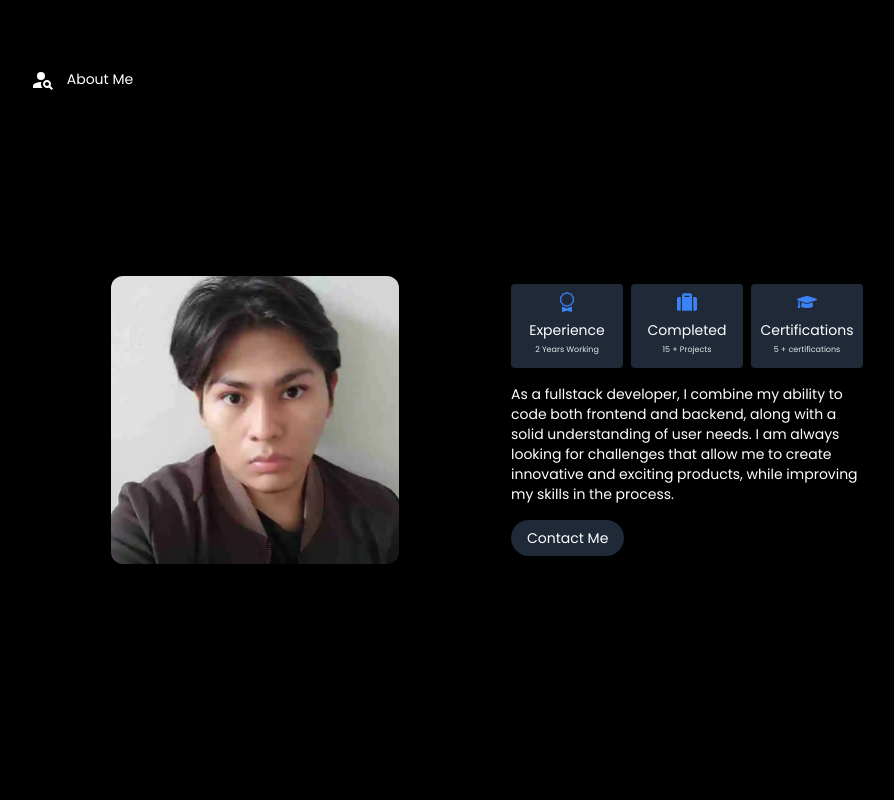
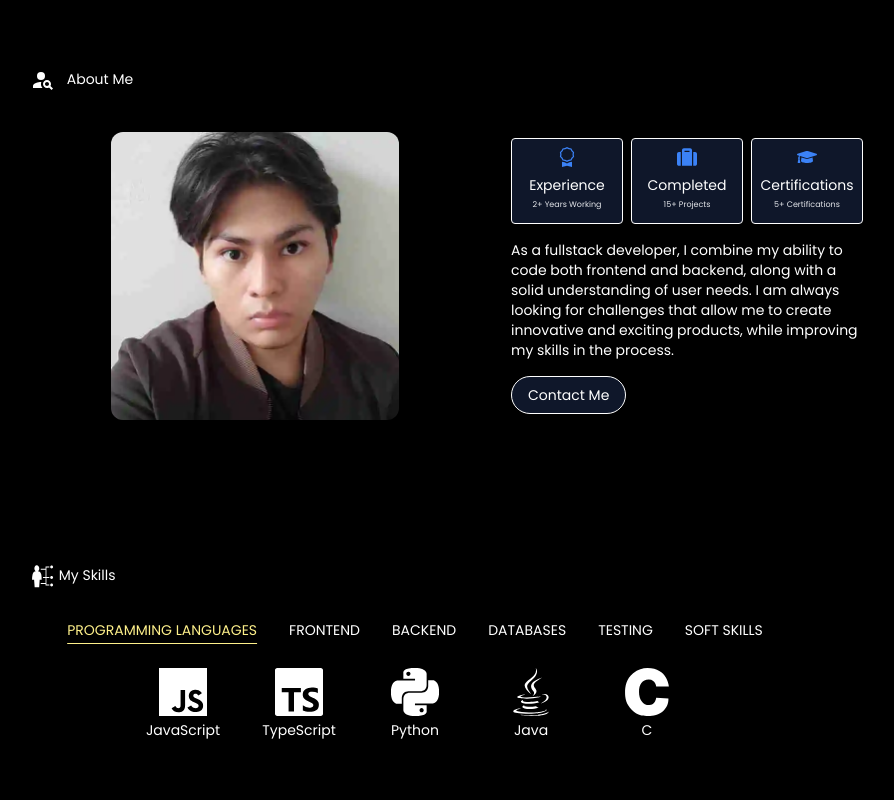
Before and after one commit to iamcristian/Portfolio, a Next.js app: page / in a window 1280 px wide. Shown: the part 740-1540 px from the top of the page, without its empty margins (225-1119 px from the left). Built offline with nearby package versions, Linux system fonts and the light colour scheme.

Commit message:
Update Navbar, Skills, and Footer components

```diff
--- a/components/About/About.tsx
+++ b/components/About/About.tsx
@@ -15,11 +15,11 @@ export const About = () => {
   const { language } = useAppContext();
   const translations = language === "es" ? esTranslations : enTranslations;
 
-  const { title } = translations.about;
+  const { title, content, experience, years, completed, projects, certifications, count, contact } = translations.about;
 
   return (
-    <section className="section-page" id="about">
-      <h2 className="items-center mt-2">
+    <section className="section-page h-full" id="about">
+      <h2 className="items-center mt-2 mb-10">
         <MdPersonSearch size={"1.5rem"} className="inline-block mr-2" /> {title}
       </h2>
 
@@ -34,35 +34,32 @@ export const About = () => {
 
         <div className="flex flex-col items-center md:items-start">
           <div className="flex justify-between gap-2">
-            <div className="flex flex-col items-center justify-center w-28 bg-gray-200 dark:bg-gray-800 p-2 rounded">
+            <div className="flex flex-col items-center justify-center w-28 border border-black dark:border-white dark:bg-slate-900 p-2 rounded">
               <BsAward className="text-xl text-blue-500 mb-2" />
-              <h3 className=" text-black dark:text-white">Experience</h3>
-              <p className="text-xxs text-black dark:text-gray-200">2 Years Working</p>
+              <h3 className="text-black dark:text-white">{experience}</h3>
+              <p className="text-xxs text-black dark:text-gray-200">{years}</p>
             </div>
 
-            <div className="flex flex-col items-center justify-center w-28 bg-gray-200 dark:bg-gray-800 p-2 rounded">
+            <div className="flex flex-col items-center justify-center w-28 border border-black dark:border-white dark:bg-slate-900 p-2 rounded">
               <FaSuitcase className="text-xl text-blue-500 mb-2" />
-              <h3 className=" text-black dark:text-white">Completed</h3>
-              <p className="text-xxs text-black dark:text-gray-200">15 + Projects</p>
+              <h3 className=" text-black dark:text-white">{completed}</h3>
+              <p className="text-xxs text-black dark:text-gray-200">{projects}</p>
             </div>
 
-            <div className="flex flex-col items-center justify-center w-28 bg-gray-200 dark:bg-gray-800 p-2 rounded">
+            <div className="flex flex-col items-center justify-center w-28 border border-black dark:border-white dark:bg-slate-900 p-2 rounded">
               <FaGraduationCap className="text-xl text-blue-500 mb-2" />
-              <h3 className=" text-black dark:text-white">Certifications</h3>
-              <p className="text-xxs text-black dark:text-gray-200">5 + certifications</p>
+              <h3 className=" text-black dark:text-white">{certifications}</h3>
+              <p className="text-xxs text-black dark:text-gray-200">{count}</p>
             </div>
           </div>
 
           <p className="text-start w-full mt-4">
-            As a fullstack developer, I combine my ability to code both frontend
-            and backend, along with a solid understanding of user needs. I am
-            always looking for challenges that allow me to create innovative and
-            exciting products, while improving my skills in the process.
+            {content}
           </p>
 
           <Link href="#contact">
-            <p className="bg-gray-200 dark:bg-gray-800  text-black dark:text-white rounded-full px-4 py-2 mt-4">
-              Contact Me
+            <p className="border border-black dark:border-white dark:bg-slate-900  text-black dark:text-white rounded-full px-4 py-2 mt-4">
+              {contact}
             </p>
           </Link>
         </div>
--- a/components/Footer/Footer.tsx
+++ b/components/Footer/Footer.tsx
@@ -18,7 +18,7 @@ export const Footer = () => {
   const { end } = footer;
   return (
     <footer className="flex flex-col justify-center items-center px-5 sm:px-8 md:px-[8%] xl:px-[20%] gap-5 md:gap-10 h-full py-10 bg-white text-black dark:bg-black dark:text-white transition-colors duration-1000">
-      <h3>Cristian Arando</h3>
+      <h3 className="font-bold text-lg">Cristian Arando</h3>
       <section className="flex gap-5 md:gap-10">
         <Link href="#about">{aboutTitle}</Link>
         <Link href="#skills">{skillsTitle}</Link>
--- a/components/Navbar/Navbar.tsx
+++ b/components/Navbar/Navbar.tsx
@@ -61,7 +61,7 @@ export const Navbar = () => {
           />
         )}
         <button className="uppercase mr-5 md:mr-0 w-2" onClick={toggleLanguage}>
-          {language}
+          {language==="es" ? "en" : "es"}
         </button>
         {menuOpen ? (
           <CgClose
--- /dev/null
+++ b/components/Skills/IconSkill.tsx
@@ -0,0 +1,17 @@
+import { IconType } from "react-icons";
+
+interface IconSkillProps {
+  text: string;
+  icon: IconType
+}
+
+const IconSkill = ({text, icon}: IconSkillProps) => {
+  return (
+    <div className="w-24 h-24 flex items-center justify-center flex-col">
+      {icon({className: "text-5xl mx-auto mb-1"})}
+      <p>{text}</p>
+    </div>
+  )
+}
+
+export default IconSkill
--- a/components/Skills/Skills.tsx
+++ b/components/Skills/Skills.tsx
@@ -13,8 +13,8 @@ export const Skills = () => {
   const { title } = translations.skills;
 
   return (
-    <section className="section-page flex flex-col justify-start" id="skills">
-      <h2 className="mb-4">
+    <section className="section-page flex flex-col justify-start h-full" id="skills">
+      <h2 className="mb-8">
         <GiSkills size={"1.5rem"} className="inline-block" /> {title}
       </h2>
       <TabTable />
--- a/components/Skills/TabContent.tsx
+++ b/components/Skills/TabContent.tsx
@@ -1,31 +1,94 @@
+import { FaJava } from "react-icons/fa";
+import {
+  SiBootstrap,
+  SiC,
+  SiCss3,
+  SiDjango,
+  SiExpress,
+  SiFirebase,
+  SiHtml5,
+  SiJavascript,
+  SiJest,
+  SiJunit5,
+  SiMongodb,
+  SiMysql,
+  SiNextdotjs,
+  SiNodedotjs,
+  SiPostgresql,
+  SiPython,
+  SiReact,
+  SiSelenium,
+  SiTailwindcss,
+  SiTypescript,
+} from "react-icons/si";
+import IconSkill from "./IconSkill";
+import { BiGroup, BiRun, BiTargetLock, BiUserCheck } from "react-icons/bi";
+import { BsFillLightbulbFill } from "react-icons/bs";
 
 export const LanguagesProgrammingSkills = () => {
   return (
-    <div className="text-sm font-mono">
-      tab1
+    <div className="flex flex-wrap justify-center text-center gap-5 md:gap-2 lg:gap-4 xl:gap-5 2xl:gap-6">
+      <IconSkill text="JavaScript" icon={SiJavascript} />
+      <IconSkill text="TypeScript" icon={SiTypescript} />
+      <IconSkill text="Python" icon={SiPython} />
+      <IconSkill text="Java" icon={FaJava}/>
+      <IconSkill text="C" icon={SiC}/>
     </div>
   );
 };
 
 export const FrontendSkills = () => {
-  return <div>2</div>;
+  return (
+    <div className="flex flex-wrap justify-center text-center gap-5 md:gap-2 lg:gap-4 xl:gap-5 2xl:gap-6">
+      <IconSkill text="HTML5" icon={SiHtml5} />
+      <IconSkill text="CSS3" icon={SiCss3} />
+      <IconSkill text="React" icon={SiReact} />
+      <IconSkill text="Nextjs" icon={SiNextdotjs} />
+      <IconSkill text="Tailwind" icon={SiTailwindcss} />
+      <IconSkill text="Bootstrap" icon={SiBootstrap}/>
+    </div>
+  );
 };
 
 export const BackendSkills = () => {
-  return <div>3</div>;
+  return (
+    <div className="flex flex-wrap justify-center text-center gap-5 md:gap-2 lg:gap-4 xl:gap-5 2xl:gap-6">
+      <IconSkill text="Node.js" icon={SiNodedotjs} />
+      <IconSkill text="Express" icon={SiExpress} />
+      <IconSkill text="Django" icon={SiDjango} />
+    </div>
+  );
 };
 
 export const DatabasesSkills = () => {
-  return <div></div>;
+  return (
+    <div className="flex flex-wrap justify-center text-center gap-5 md:gap-2 lg:gap-4 xl:gap-5 2xl:gap-6">
+      <IconSkill text="MySQL" icon={SiMysql} />
+      <IconSkill text="PostgreSQL" icon={SiPostgresql} />
+      <IconSkill text="MongoDB" icon={SiMongodb} />
+      <IconSkill text="Firebase" icon={SiFirebase} />
+    </div>
+  );
 };
 
 export const TestingSkills = () => {
-  return <div></div>;
+  return (
+    <div className="flex flex-wrap justify-center text-center gap-5 md:gap-2 lg:gap-4 xl:gap-5 2xl:gap-6">
+      <IconSkill text="Selenium" icon={SiSelenium} />
+      <IconSkill text="Jest" icon={SiJest} />
+      <IconSkill text="JUnit5" icon={SiJunit5} />
+    </div>
+  );
 };
 
 export const SoftSkills = () => {
   return (
-    <div>
+    <div className="flex flex-wrap justify-center text-center gap-5 md:gap-2 lg:gap-4 xl:gap-5 2xl:gap-6">
+      <IconSkill text="Assertive Communication" icon={BiUserCheck} />
+      <IconSkill text="Teamwork" icon={BiGroup} />
+      <IconSkill text="Adaptability" icon={BsFillLightbulbFill} />
+      <IconSkill text="Critical Thinking" icon={BiTargetLock} />
+      <IconSkill text="Fast Learning" icon={BiRun} />
     </div>
   );
 };
--- a/components/Skills/TabTable.tsx
+++ b/components/Skills/TabTable.tsx
@@ -1,6 +1,6 @@
 "use client";
 
-import { useState } from "react";
+import { useEffect, useState } from "react";
 import { ButtonTab } from "./ButtonTab";
 import {
   BackendSkills,
@@ -20,7 +20,11 @@ export const TabTable = () => {
   const translations = language === "es" ? esTranslations : enTranslations;
   const { tabs } = translations.skills as { tabs: string[] };
 
-  const [selectedTab, setSelectedTab] = useState("programming languages");
+  const [selectedTab, setSelectedTab] = useState(tabs[0]);
+
+  useEffect(() => {
+    setSelectedTab(tabs[0]);
+  }, [language, tabs]);
 
   const handleTabChange = (tab: string) => {
     setSelectedTab(tab);
--- a/translations/en.json
+++ b/translations/en.json
@@ -16,9 +16,14 @@
   },
   "about": {
     "title": "About Me",
-    "subtitle": "We are a team of professionals",
-    "content": "Lorem ipsum dolor sit amet, consectetur adipiscing elit. Nullam auctor, nunc nec",
-    "button": "Learn more"
+    "content": "As a fullstack developer, I combine my ability to code both frontend and backend, along with a solid understanding of user needs. I am always looking for challenges that allow me to create innovative and exciting products, while improving my skills in the process.",
+    "experience": "Experience",
+    "years": "2+ Years Working",
+    "completed": "Completed",
+    "projects": "15+ Projects",
+    "certifications": "Certifications",
+    "count": "5+ Certifications",
+    "contact": "Contact Me"
   },
   "skills": {
     "title": "My Skills",
--- a/translations/es.json
+++ b/translations/es.json
@@ -16,9 +16,14 @@
   },
   "about": {
     "title": "Sobre mí",
-    "subtitle": "Somos un equipo de profesionales",
-    "content": "Lorem ipsum dolor sit amet, consectetur adipiscing elit. Nullam auctor, nunc nec",
-    "button": "Aprende más"
+    "content": "Como desarrollador fullstack, combino mi habilidad para codificar tanto en frontend como en backend, junto con una sólida comprensión de las necesidades del usuario. Siempre estoy buscando desafíos que me permitan crear productos innovadores y emocionantes, mientras mejoro mis habilidades en el proceso.",
+    "experience": "Experiencia",
+    "years": "+2 años trabajando",
+    "completed": "Completado",
+    "projects": "+15 Proyectos",
+    "certifications": "Certificaciones",
+    "count": "+5 Certificaciones",
+    "contact": "Contáctame"
   },
   "skills": {
     "title": "Mis habilidades",
```
